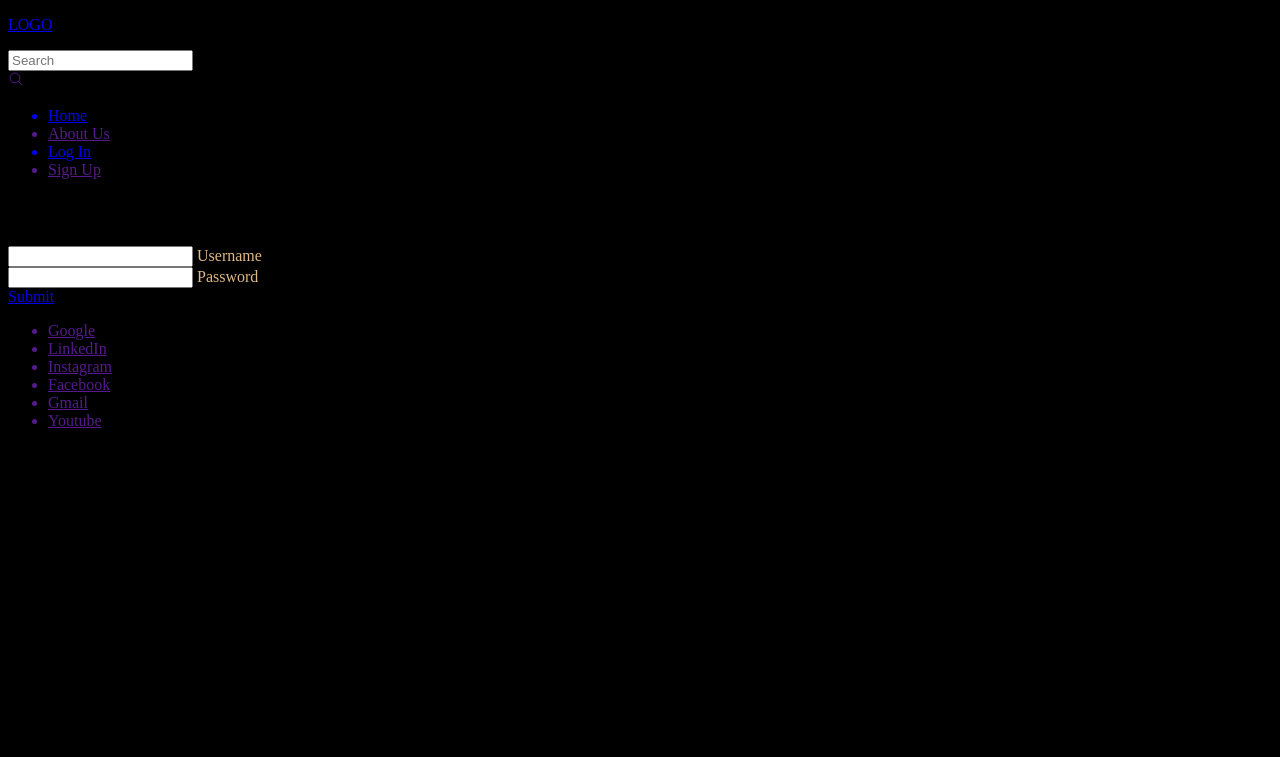
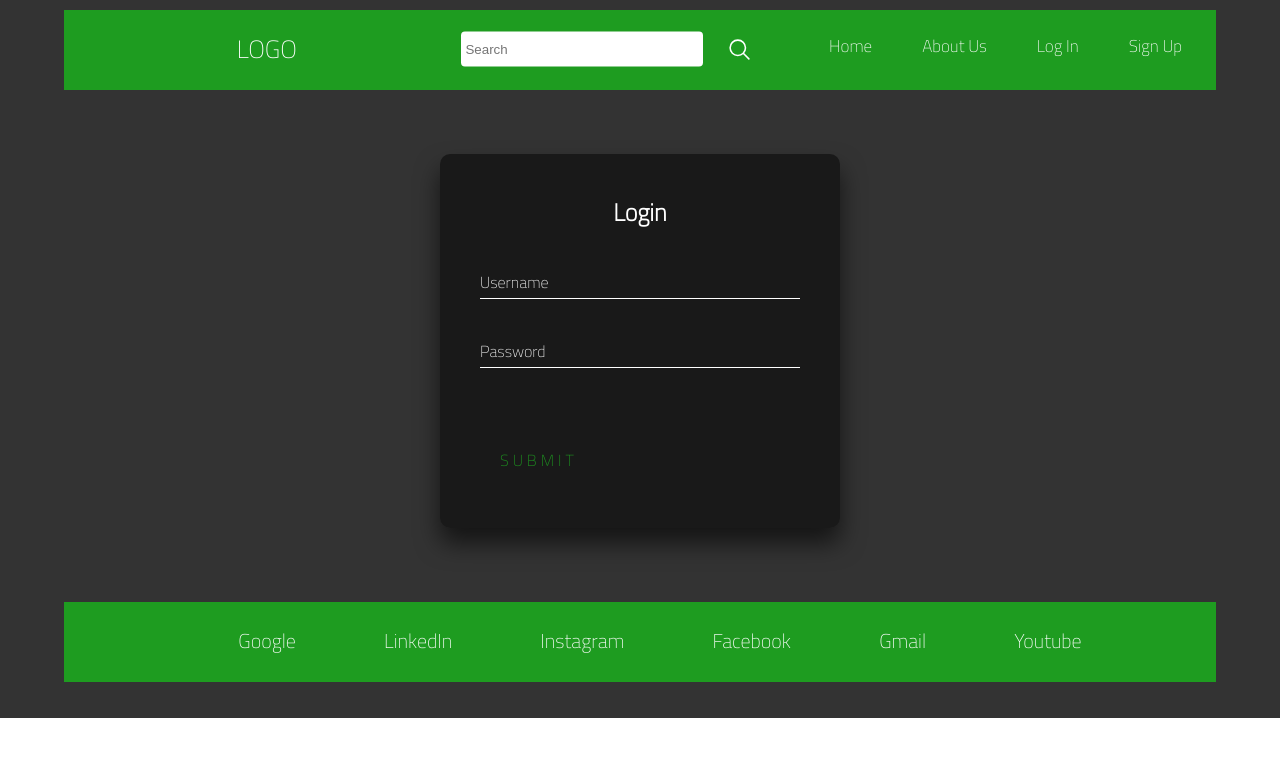
Before and after one commit to GranitDeliu1/WebProject, a PHP site: page /Login.html in a window 1280 px wide. Shown: the top 757 px of the page. Run offline with PHP 8.4, Linux system fonts and the light colour scheme.

Commit message:
third commit

```diff
--- a/css/Login.css
+++ b/css/Login.css
@@ -1,127 +1,313 @@
 body{
-   background-color: black;
-  justify-content: center;
+    margin: 0;
+    padding: 0;
+    display: flex;
+    justify-content: center;
+    font-family: 'Titillium Web', sans-serif;
+}
 
+#main-div{
+    width: 100%;
+    height: auto;
+    background-color:#333;
+}
+
+#nav-bar{
+    width: 90%;
+    height: 80px;
+    margin: auto;
+    margin-top: 10px;
+    background-color: #1e9c20;
+    display: flex;
+    justify-content: space-around;
+}
+
+#logo{
+    width: 30%;
+    height: 81%;
+    margin-top: 7px;
+    color: white;
+    font-size: 25px;
+    display: flex;
+    justify-content: center;
+    position: relative;
+}
+
+#logo p{
+    margin: 0;
+    position: absolute;
+    top: 50%;
+    -ms-transform: translateY(-50%);
+    transform: translateY(-50%);
+}
+
+#logo a{
+    color: white;
+}
+
+#search{
+    width: 30%;
+    height: 81%;
+    margin-top: 7px;
+    display: flex;
+    justify-content: center;
+    position: relative;
+}
+
+#search input{
+    width: 70%;
+    height: 35px;
+    margin: 0;
+    position: absolute;
+    top: 50%;
+    -ms-transform: translateY(-50%);
+    transform: translateY(-50%);
+    border-radius: 4px;
+    border: 2px solid white;
+}
+
+#search input:focus{
+    border-color: red;
+}
+
+#search a ion-icon{
+    font-size: 25px;
+    margin-left: 315px;
+    margin-top: 20px;
+    color: white;
+}
+
+#search a{
+    height: 0;
+}
+
+#search a:active{
+    color: white;
+}
+
+#list{
+    width: 40%;
+    height: 81%;
+    margin-top: 7px;
+}
+
+ul{
+    display: flex;
+    justify-content: center;
+    column-gap: 50px;
+    margin-top: 10px;
+    font-size: 17px;
+}
+
+ul a{
+    color: white;
+    text-decoration: none;
+    list-style-type: none;
+    margin-top: 1.5%;
+    border-bottom: 0px solid white;
+    display: inline-block;
+}
+
+ul a::after{
+    content: '';
+    border-bottom: 2px solid white;
+    display: block;
+    width: 0;
+    height: 2px;
+    transition: width .2s;
+}
+
+ul a:hover::after{
+    width: 100%;
 }
 #main{
+    display: flex;
     justify-content: center;
 }
-h1{
-   margin-left: 500px;
-    color: violet;
-    border: 3px solid;
+
+.login-box {
+    margin-top: 5%;
+    margin-bottom: 5%;
+    width: 400px;
+    padding: 40px;
+    background: rgba(0,0,0,.5);
+    box-sizing: border-box;
+    box-shadow: 0 15px 25px rgba(0,0,0,.6);
+    border-radius: 10px;
+  }
+
+  .login-box h2 {
+    margin: 0 0 30px;
+    padding: 0;
+    color: #fff;
+    text-align: center;
+  }
+
+  .login-box .user-box {
+    position: relative;
+  }
+
+  .login-box .user-box input {
+    width: 100%;
+    padding: 10px 0;
+    font-size: 16px;
+    color: #fff;
+    margin-bottom: 30px;
+    border: none;
+    border-bottom: 1px solid #fff;
+    outline: none;
+    background: transparent;
+  }
+  .login-box .user-box label {
+    position: absolute;
+    top:0;
+    left: 0;
+    padding: 10px 0;
+    font-size: 16px;
+    color: #fff;
+    pointer-events: none;
+    transition: .5s;
+  }
+
+  .login-box .user-box input:focus ~ label,
+  .login-box .user-box input:valid ~ label {
+    top: -20px;
+    left: 0;
+    color: #1e9c20;
+    font-size: 12px;
+  }
+
+  .login-box form a {
+    position: relative;
+    display: inline-block;
+    padding: 10px 20px;
+    color: #1e9c20;
+    font-size: 16px;
+    text-decoration: none;
+    text-transform: uppercase;
+    overflow: hidden;
+    transition: .5s;
+    margin-top: 40px;
+    letter-spacing: 4px
+  }
+
+  .login-box a:hover {
+    background: #1e9c20;
+    color: #fff;
     border-radius: 5px;
-    border-color: blue;
-}
-.first{
-    margin-left: 250px;
-}
-.first > select:hover{
-   opacity: 0.6;
-   transition-duration: 1s;
+    box-shadow: 0 0 5px #1e9c20,
+                0 0 25px #1e9c20,
+                0 0 50px #1e9c20,
+                0 0 100px #1e9c20;
+  }
+
+  .login-box a span {
+    position: absolute;
+    display: block;
+  }
+
+  .login-box a span:nth-child(1) {
+    top: 0;
+    left: -100%;
+    width: 100%;
+    height: 2px;
+    background: linear-gradient(90deg, transparent, #1e9c20);
+    animation: btn-anim1 1s linear infinite;
+  }
+
+  @keyframes btn-anim1 {
+    0% {
+      left: -100%;
+    }
+    50%,100% {
+      left: 100%;
+    }
+  }
+
+  .login-box a span:nth-child(2) {
+    top: -100%;
+    right: 0;
+    width: 2px;
+    height: 100%;
+    background: linear-gradient(180deg, transparent, #1e9c20);
+    animation: btn-anim2 1s linear infinite;
+    animation-delay: .25s
+  }
+
+  @keyframes btn-anim2 {
+    0% {
+      top: -100%;
+    }
+    50%,100% {
+      top: 100%;
+    }
+  }
+
+  .login-box a span:nth-child(3) {
+    bottom: 0;
+    right: -100%;
+    width: 100%;
+    height: 2px;
+    background: linear-gradient(270deg, transparent, #1e9c20);
+    animation: btn-anim3 1s linear infinite;
+    animation-delay: .5s
+  }
+
+  @keyframes btn-anim3 {
+    0% {
+      right: -100%;
+    }
+    50%,100% {
+      right: 100%;
+    }
+  }
+
+  .login-box a span:nth-child(4) {
+    bottom: -100%;
+    left: 0;
+    width: 2px;
+    height: 100%;
+    background: linear-gradient(360deg, transparent, #1e9c20);
+    animation: btn-anim4 1s linear infinite;
+    animation-delay: .75s
+  }
+
+  @keyframes btn-anim4 {
+    0% {
+      bottom: -100%;
+    }
+    50%,100% {
+      bottom: 100%;
+    }
+  }
+
+#footer{
+    width: 90%;
+    height: 80px;
+    margin: auto;
+    margin-top: 10px;
+    display: flex;
+    justify-content: space-around;
+    background-color: #1e9c20;
+    margin-bottom: 36px;
 }
 
-select{
-    opacity: 0.3;
-    border-radius: 10px;
-    width: 150px;
-    height: 30px
+#list2{
+    width: 80%;
+    height: 81%;
+    justify-content: center;
+}
+
+#ul1{
+    font-size: 20px;
+    display: flex;
+    justify-content: space-around;
 
 }
 
-option{
-    text-align: center;
-    color: blueviolet;
-    border-radius: 10px;
-
+#ul1 a{
+    color: white;
+    text-decoration: none;
+    list-style-type: none;
+    margin-top: 1.5%;
 }
-
-label{
-    border-radius: 10px;
-    color:burlywood;
-}
-
-#in{
-    border-radius: 10px;
-    opacity: 0.3;
-    width: 150px;
-    height: 30px;
-
-}
-.searchBar{
-    margin-left: 500px;
-}
-.LoginPart{
-    margin-left: 470px;
-    margin-top: 150px;
-    display: flex;
-    width: 350px;
-    height: 350px;
-    border: solid black;
-    background-color: green;
-
-
-}
-.LoginInside{
-    border-radius: 10px;
-    display: flex;
-}
-#LoginP1, #LoginP2{
-    width: 40px;
-    margin: 50px;
-}
-#input2{
-    border-radius: 10px;
-    width: 250px;
-    height: 25px;
-    opacity: 0.6;
-    padding-right: 10px;
-
-}
-#input1{
-    border-radius: 10px;
-    width: 250px;
-    height: 25px;
-    opacity: 0.6;
-
-}
-select > option{
-    opacity: 0.3;
-}
-#Labels{
-    text-align: center;
-}
-#head{
-    text-align: center;
-    color: white;
-    margin-left: 85px;
-
-}
-#submit{
-    display: inline-flex;
-}
-.button{
-    cursor:pointer;
-    width: 87px;
-    height: 28px;
-    margin-top: 25px;
-    border-radius: 7px;
-    opacity: 0.7;
-}
-.button:hover{
-    background-color: burlywood;
-    transition-duration: 0.5;
-}
-.a{
-    text-decoration: none;
-    margin-top: 25px;
-    margin-left: 100px;
-    width: 50px;
-    color: white;
-    display: inline-flex;
-
-
-}
-.LoginPart> #input2:hover{
-    opacity: 0.3s;
-}
```
